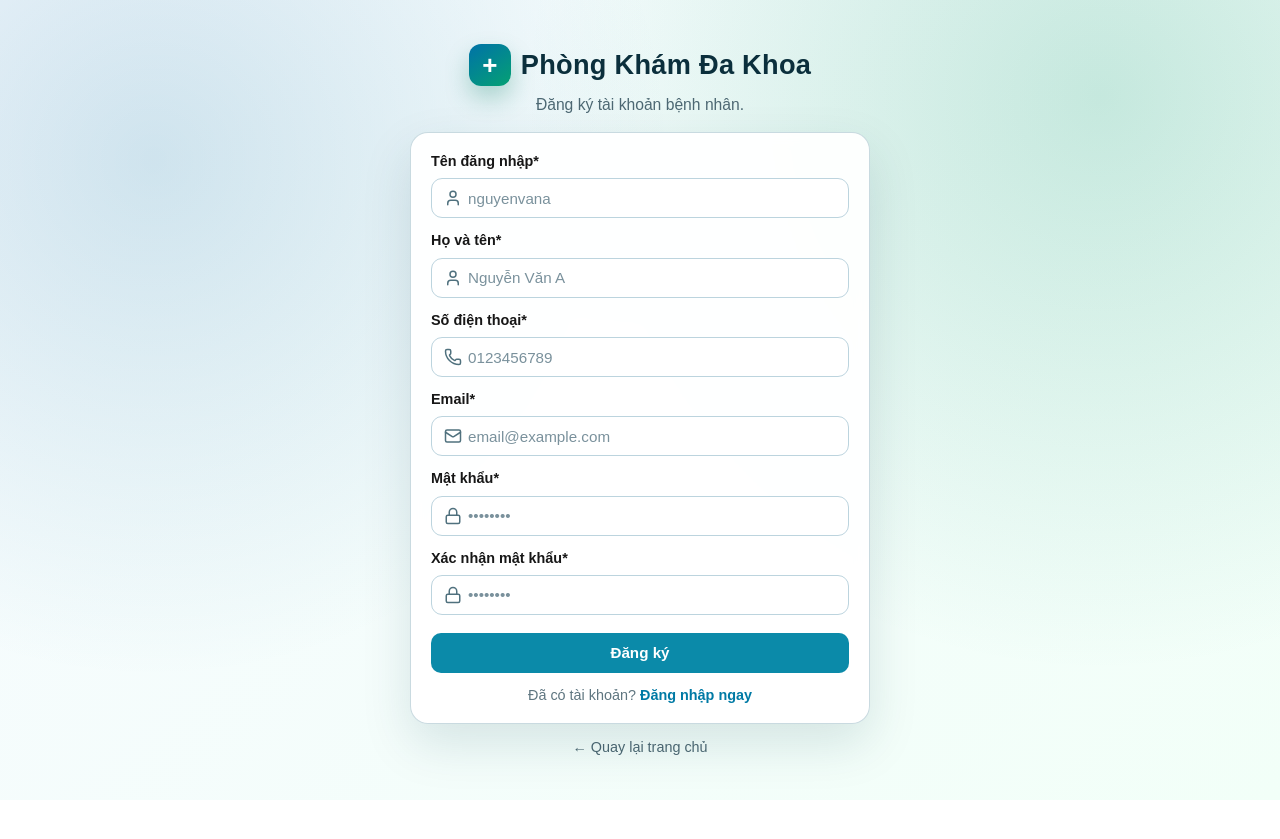
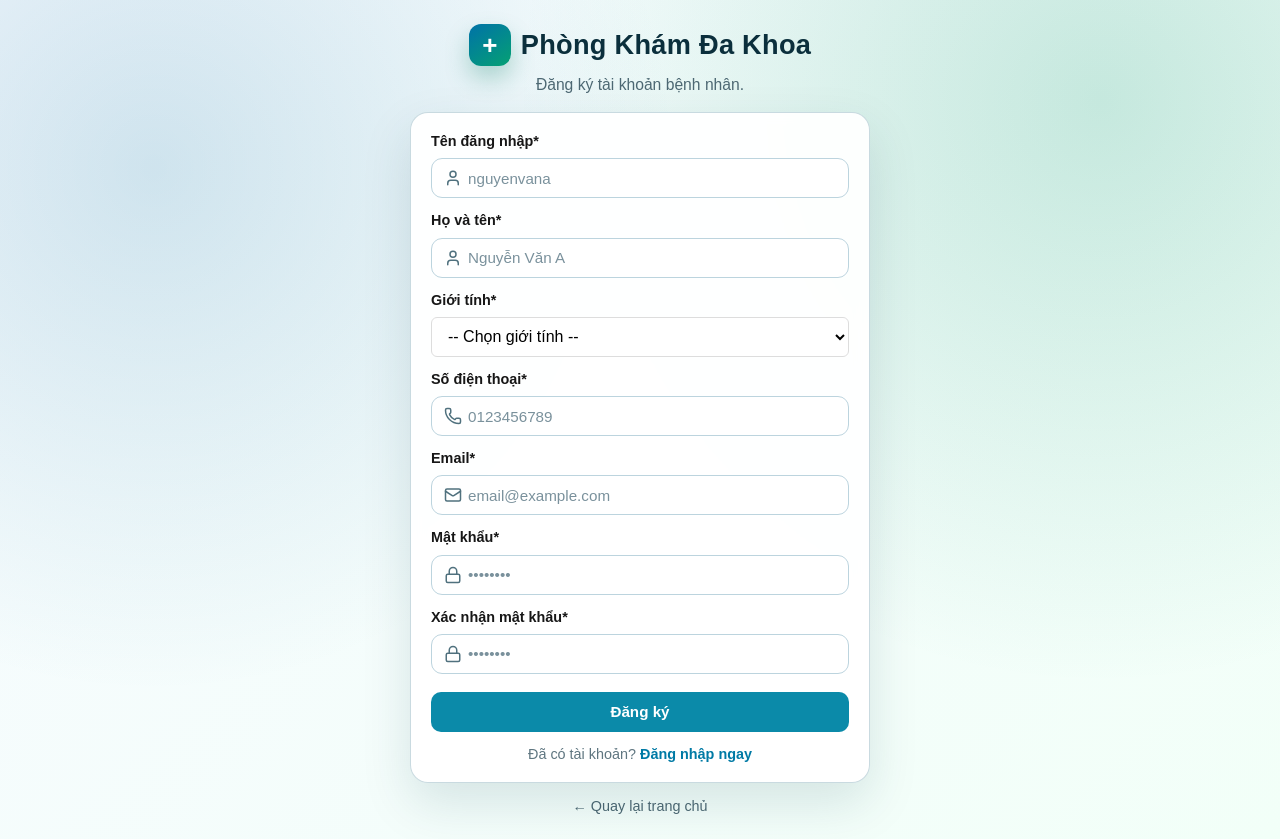
Before and after one commit to 22T1020552/khoaluantotnghiep1, a Next.js app in the folder Frontend/: page /signup in a window 1280 px wide. Before the commit the page ends 800 px from the top, so only its background shows below. Built offline with nearby package versions, Linux system fonts and the light colour scheme; no server answers.

Commit message:
feat(auth): refine sign-in styles and sign-up form

```diff
--- a/Frontend/src/features/auth/sign-in/sign-in-form.module.css
+++ b/Frontend/src/features/auth/sign-in/sign-in-form.module.css
@@ -103,6 +103,23 @@
   padding-left: 36px;
 }
 
+.selectInput {
+  width: 100%;
+  height: 40px;
+  border: 1px solid #ddd;
+  border-radius: 0.375rem;
+  padding: 0.5rem 0.75rem;
+  font-size: 1rem;
+  font-family: inherit;
+  background-color: #fff;
+}
+
+.selectInput:focus {
+  outline: none;
+  border-color: #0b8aa9;
+  box-shadow: 0 0 0 3px rgba(11, 138, 169, 0.12);
+}
+
 .inlineRow {
   display: flex;
   align-items: center;
--- a/Frontend/src/features/auth/sign-up/sign-up-form.tsx
+++ b/Frontend/src/features/auth/sign-up/sign-up-form.tsx
@@ -27,6 +27,7 @@ export function Register() {
   const [formData, setFormData] = useState({
     username: "",
     fullName: "",
+    gender: "",
     phoneNumber: "",
     gmail: "",
     password: "",
@@ -38,7 +39,7 @@ export function Register() {
   const handleRegister = async (e: FormEvent) => {
     e.preventDefault();
 
-    if (!formData.username.trim() || !formData.fullName.trim() || !formData.phoneNumber.trim() || !formData.gmail.trim() || !formData.password) {
+    if (!formData.username.trim() || !formData.fullName.trim() || !formData.gender || !formData.phoneNumber.trim() || !formData.gmail.trim() || !formData.password) {
       setNotice({ type: "error", message: "Vui lòng điền đầy đủ thông tin." });
       return;
     }
@@ -67,6 +68,7 @@ export function Register() {
         username: formData.username.trim(),
         password: formData.password,
         fullName: formData.fullName.trim(),
+        gender: formData.gender,
         phoneNumber: formData.phoneNumber.trim(),
         gmail: formData.gmail.trim().toLowerCase(),
       });
@@ -136,6 +138,23 @@ export function Register() {
                   onChange={(e) => updateField("fullName", e.target.value)}
                 />
               </div>
+            </div>
+
+            <div className={styles.field}>
+              <Label htmlFor="gender">
+                Giới tính <span className="text-red-500">*</span>
+              </Label>
+              <select
+                id="gender"
+                className={styles.selectInput}
+                value={formData.gender}
+                onChange={(e) => updateField("gender", e.target.value)}
+              >
+                <option value="">-- Chọn giới tính --</option>
+                <option value="male">Nam</option>
+                <option value="female">Nữ</option>
+                <option value="other">Khác</option>
+              </select>
             </div>
 
             <div className={styles.field}>
```
